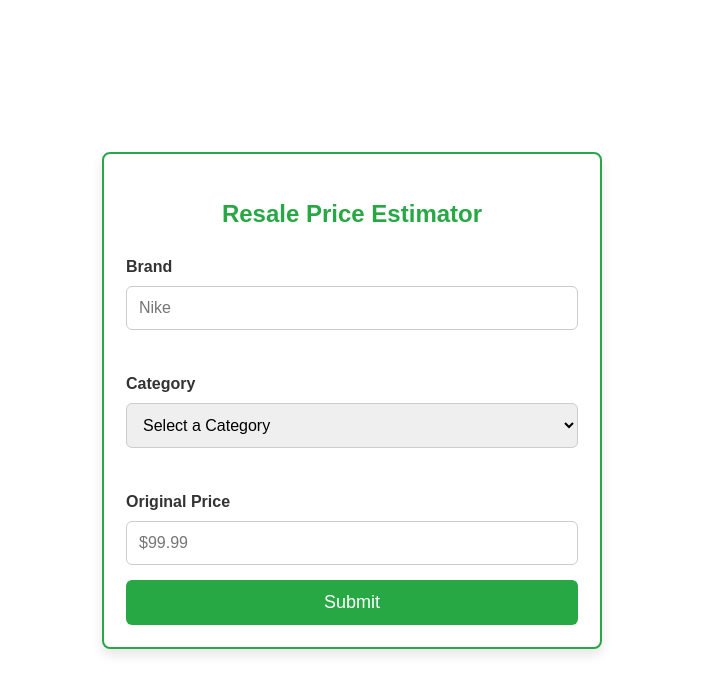
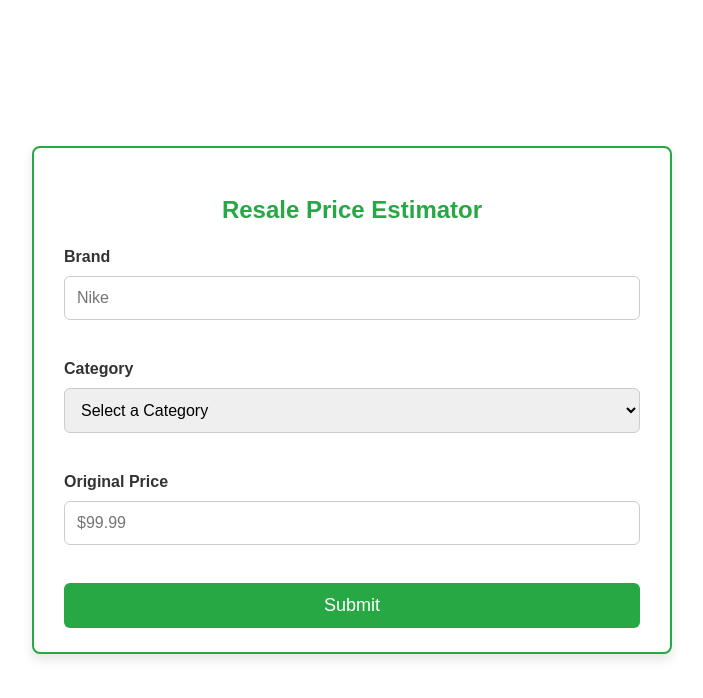
Before and after one commit to Jiatao7/Resale-Price-Estimator, a React (Create React App) app in the folder frontend/: page / in a window 1280 px wide. Shown: the top 698 px of the page, without its empty margins (288-991 px from the left). Built offline with nearby package versions, Linux system fonts and the light colour scheme; the HTML template or start-up script is replaced by a standard one.

Commit message:
Update styling

```diff
--- a/frontend/src/components/form.js
+++ b/frontend/src/components/form.js
@@ -66,22 +66,22 @@ export default function Form () {
             <h3>Resale Price Estimator</h3>
             <label htmlFor="brand">Brand</label>
             <input id="brand" type="text" autoComplete="on" name="brand" placeholder="Nike" disabled={loading}/>
-            {errorFields['brand'] && <div className="error">{errorFields['brand']}</div>}
+            <div className="error">{errorFields['brand']}</div>
             <label htmlFor="category">Category</label>
             <select id="category" name="category" disabled={loading}>
                 <option value="none">Select a Category</option>
+                <option value="shirts">Shirts</option>
+                <option value="sweaters">Sweaters</option>
+                <option value="jackets">Jackets</option>
+                <option value="dresses">Dresses</option>
+                <option value="pants">Pants</option>
                 <option value="shoes">Shoes</option>
-                <option value="jackets">Jackets</option>
-                <option value="sweaters">Sweaters</option>
-                <option value="shirts">Shirts</option>
-                <option value="pants">Pants</option>
-                <option value="dresses">Dresses</option>
-                <option value="shirts">Other</option>
+                <option value="other">Other</option>
             </select>
-            {errorFields['category'] && <div className="error">{errorFields['category']}</div>}
+            <div className="error">{errorFields['category']}</div>
             <label htmlFor="original-price">Original Price</label>
             <input id="original-price" type="number" autoComplete="on" name="original-price" placeholder="$99.99" disabled={loading}/>
-            {errorFields['originalPrice'] && <div className="error">{errorFields['originalPrice']}</div>}
+            <div className="error">{errorFields['originalPrice']}</div>
             <button className="submit-button" disabled={loading}>
                 {loading ? "Submitting..." : "Submit"}
             </button>
--- a/frontend/src/index.css
+++ b/frontend/src/index.css
@@ -18,21 +18,21 @@ body {
   background-color: #ffffff;
   border: 2px solid #28a745;
   border-radius: 8px;
-  padding: 22px;
-  width: 500px;
+  padding: 24px 30px;
+  width: 640px;
   box-shadow: 0 6px 12px rgba(0, 0, 0, 0.1);
 }
 
 .form h3 {
   color: #28a745;
   text-align: center;
-  margin-bottom: 25px;
+  margin-bottom: 16px;
   font-size: 24px;
 }
 
 label {
   display: block;
-  margin-top: 30px;
+  margin-top: 24px;
   margin-bottom: 10px;
   font-weight: bold;
   color: #333333;
@@ -42,7 +42,7 @@ label {
 input, select {
   width: 100%;
   padding: 12px;
-  margin-bottom: 15px;
+  margin-bottom: 4px;
   border: 1px solid #cccccc;
   border-radius: 6px;
   font-size: 16px;
@@ -56,6 +56,7 @@ input:disabled, select:disabled {
 
 .submit-button {
   width: 100%;
+  margin-top: 22px;
   padding: 12px;
   background-color: #28a745;
   color: #ffffff;
@@ -77,15 +78,25 @@ input:disabled, select:disabled {
 
 .error {
   color: #dc3545;
-  font-size: 14px;
-  margin-bottom: 15px;
+  font-size: 11px;
+  min-height: 12px;
 }
 
 .estimated-price {
-  margin-top: 30px;
-  padding: 20px;
+  margin-top: 20px;
+  padding: 16px;
   border: 2px solid #28a745;
   border-radius: 10px;
-  background-color: #f8f9fa;
+  background-color: #ffffff;
   text-align: center;
 }
+
+.estimated-price h4 {
+  font-size: 18px;
+}
+
+.estimated-price p {
+  font-size: 18px;
+  color: #28a745;
+  font-weight:bold;
+}
```
